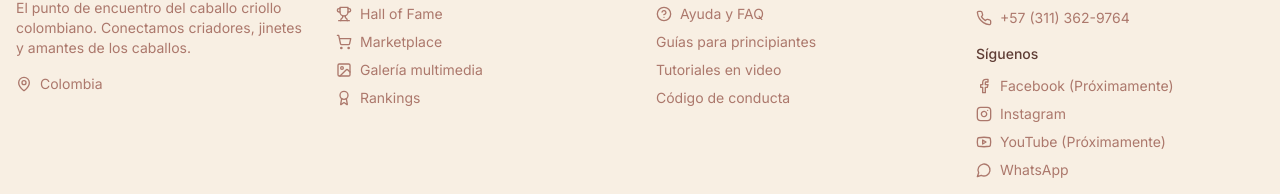
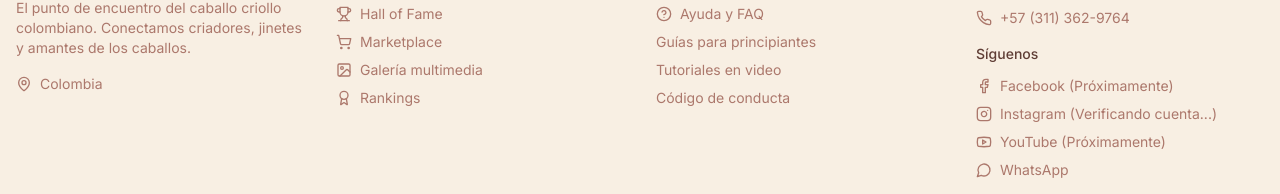
Before and after one commit to Heblemosdecaballos/foro-criollo, a Next.js app in the folder app/: page / in a window 1280 px wide. Shown: the part 1854-2048 px from the top of the page. Built offline with nearby package versions, Linux system fonts and the light colour scheme.

Commit message:
Enlaces redes sociales corregidos - Instagram desactivado temporalmente

```diff
--- a/app/components/footer.tsx
+++ b/app/components/footer.tsx
@@ -133,15 +133,10 @@ export function Footer() {
                   <Facebook className="mr-2 h-4 w-4" />
                   <span>Facebook (Próximamente)</span>
                 </div>
-                <a
-                  href="https://www.instagram.com/forohablandodecaballos"
-                  target="_blank"
-                  rel="noopener noreferrer"
-                  className="flex items-center text-sm text-muted-foreground hover:text-foreground transition-colors hover:text-pink-500"
-                >
+                <div className="flex items-center text-sm text-muted-foreground">
                   <Instagram className="mr-2 h-4 w-4" />
-                  <span>Instagram</span>
-                </a>
+                  <span>Instagram (Verificando cuenta...)</span>
+                </div>
                 <div className="flex items-center text-sm text-muted-foreground">
                   <Youtube className="mr-2 h-4 w-4" />
                   <span>YouTube (Próximamente)</span>
```
Also changed, not shown: 1 other file (tests, documents, lock files or other folders).
